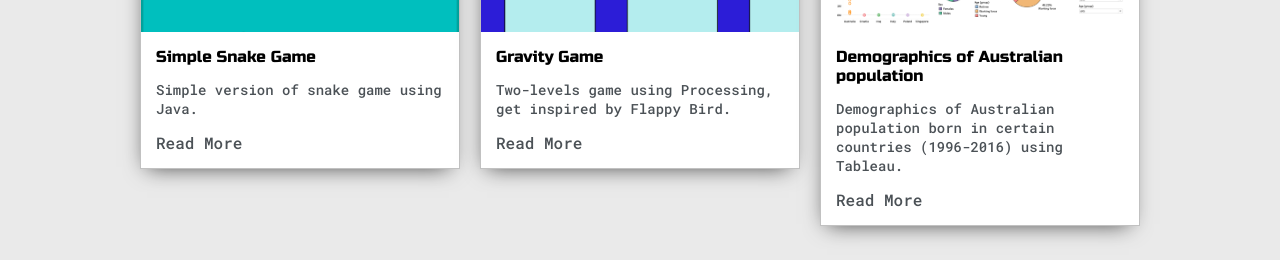
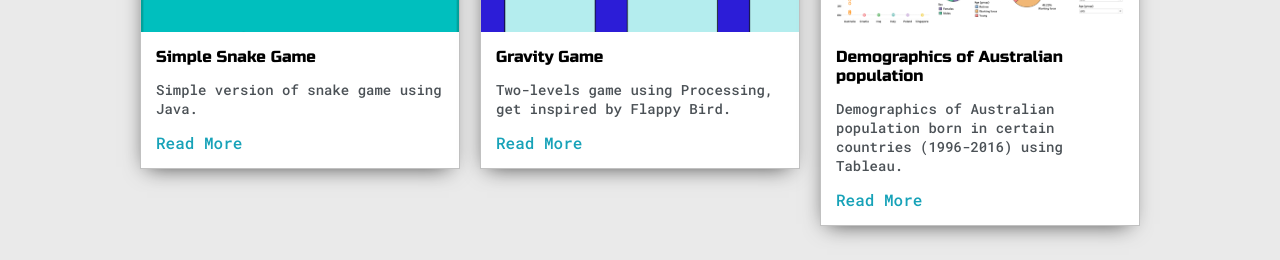
Before and after one commit to DinhNghiDungLe/Portfolio, a plain HTML site: page index.html in a window 1280 px wide. Shown: the part 1540-1800 px from the top of the page. Drawn offline with Linux system fonts and the light colour scheme.

```diff
--- a/default.css
+++ b/default.css
@@ -291,7 +291,6 @@ h6{font-size: 16px;}
 	padding: 15px;
 }
 .post-preview a{
-	color: var(--secondaryText);
 	font-family: 'Roboto Mono', monospace;
 }
 .post-title{
```
